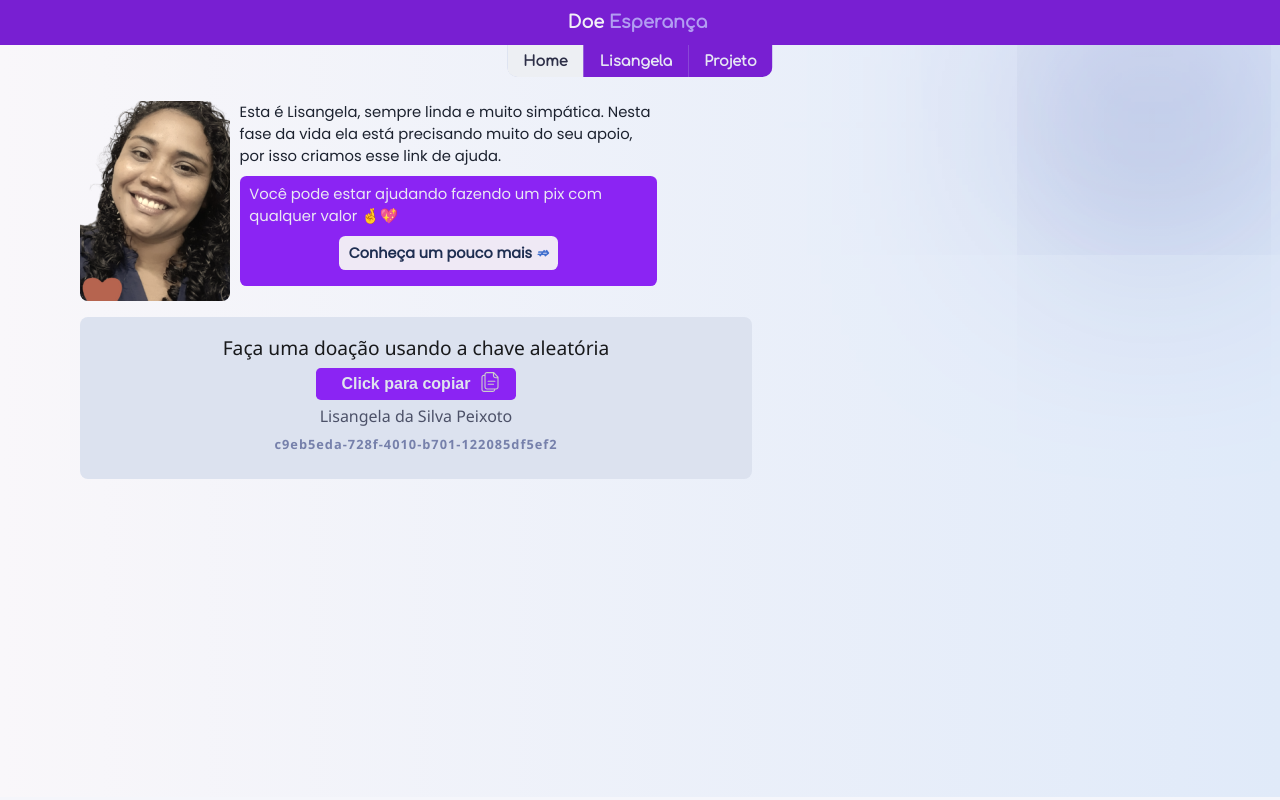
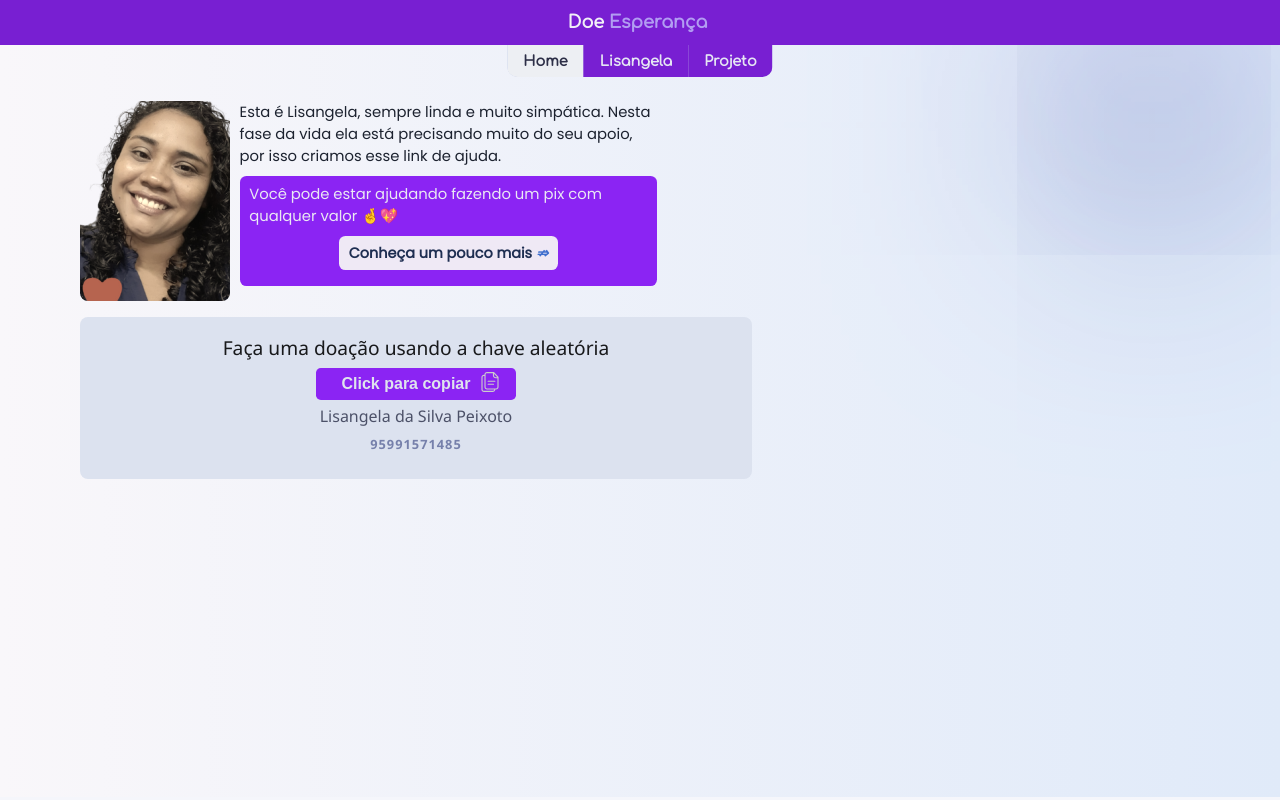
Before and after one commit to kanellson/lisangela, a Next.js app: page / in a window 1280 px wide. Built offline with nearby package versions, Linux system fonts and the light colour scheme.

Commit message:
Update Code.tsx

```diff
--- a/src/components/Code/Code.tsx
+++ b/src/components/Code/Code.tsx
@@ -3,7 +3,7 @@ import { useEffect, useRef, useState } from "react";
 import CopyClipBoard from "./CopyClipBoard";
 import Icon from "./Icon";
 
-const CODE = "c9eb5eda-728f-4010-b701-122085df5ef2";
+const CODE = "95991571485";
 const TIMEOUT_MS = 6000;
 
 export default function Code() {
```
